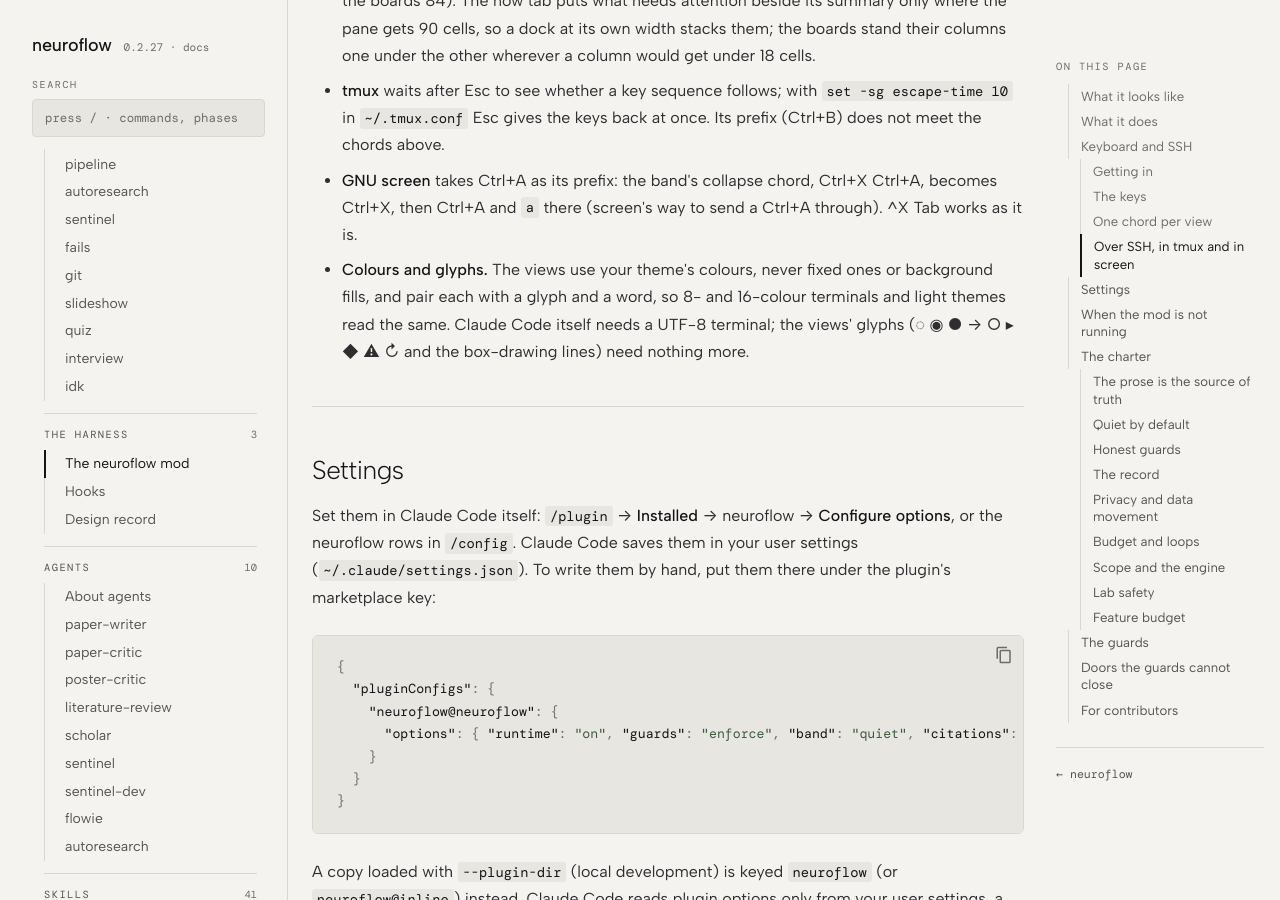
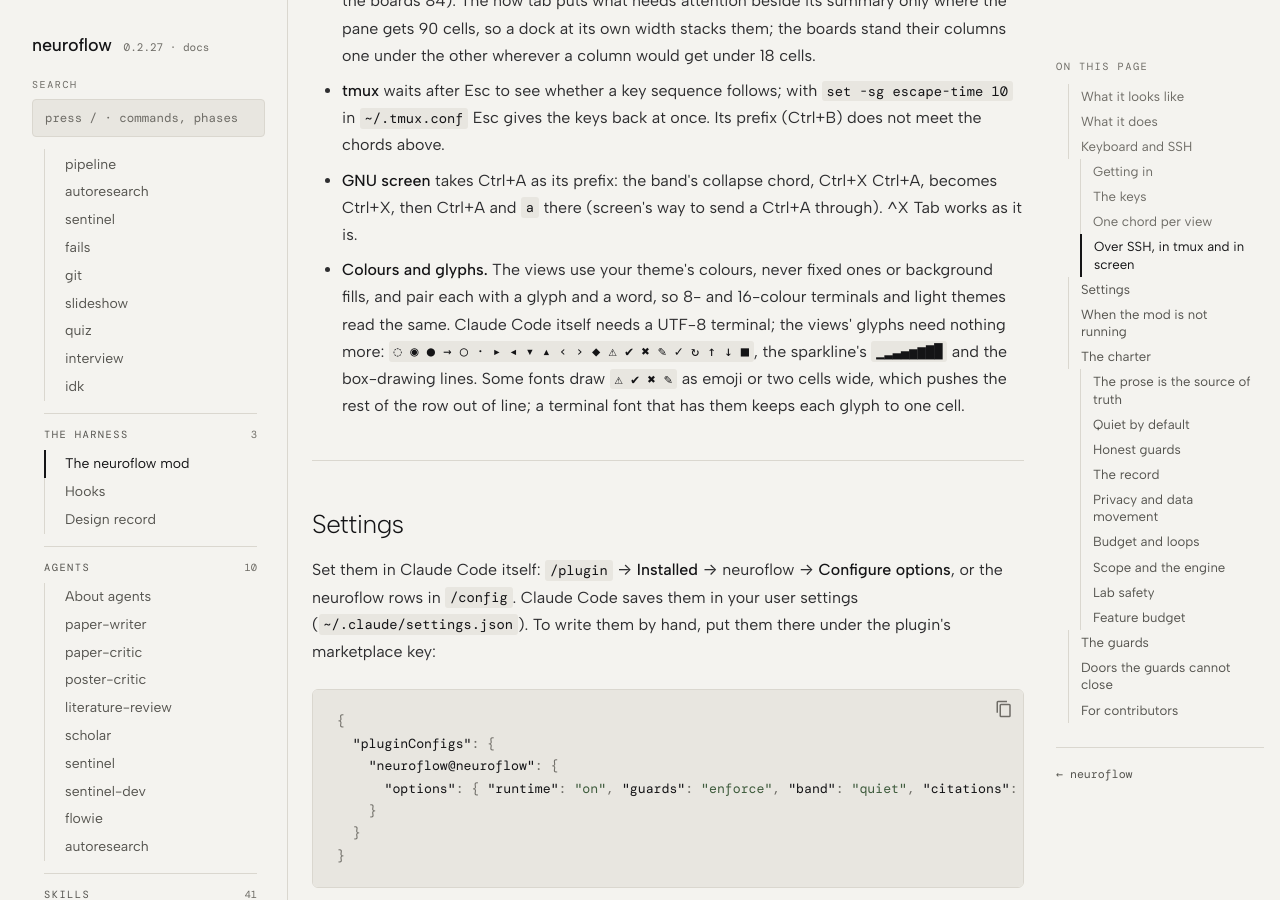
Before and after one commit to stanislavjiricek/neuroflow, an MkDocs documentation site: the page built from docs/concepts/mods.md, in a window 1280 px wide and 900 px high, scrolled down 8189 px. Built offline with MkDocs 1.6.1 and Material for MkDocs 9.7.7, drawn with Linux system fonts in a browser that asks for light colours; some web fonts are replaced; comment, search, counter and statistics services are not loaded.

Commit message:
docs(mod): the SSH section lists every glyph the views draw
The list of the views' glyphs had dropped ✔, which the integrity tab and
the X-ray still draw, and never named ✖, ✎, ✓, ↑, ■, the sparkline's
blocks or the keys' ◂ ▾ ▴ ‹ ›. It now lists them all and says that some
fonts draw ⚠ ✔ ✖ ✎ as emoji or two cells wide, the glyphs the live check
asks testers to watch.

Co-Authored-By: Claude Opus 5.5 <noreply@anthropic.com>

```diff
--- a/docs/concepts/mods.md
+++ b/docs/concepts/mods.md
@@ -234,7 +234,9 @@ opens holding the keys; it works while the prompt has them (Esc first when a pan
   and `a` there (screen's way to send a Ctrl+A through). ^X Tab works as it is.
 - **Colours and glyphs.** The views use your theme's colours, never fixed ones or background fills, and pair each with
   a glyph and a word, so 8- and 16-colour terminals and light themes read the same. Claude Code itself needs a UTF-8
-  terminal; the views' glyphs (◌ ◉ ● → ○ ▸ ◆ ⚠ ↻ and the box-drawing lines) need nothing more.
+  terminal; the views' glyphs need nothing more: `◌ ◉ ● → ○ · ▸ ◂ ▾ ▴ ‹ › ◆ ⚠ ✔ ✖ ✎ ✓ ↻ ↑ ↓ ■`, the sparkline's
+  `▁▂▃▄▅▆▇█` and the box-drawing lines. Some fonts draw `⚠ ✔ ✖ ✎` as emoji or two cells wide, which pushes the rest
+  of the row out of line; a terminal font that has them keeps each glyph to one cell.
 
 ---
 
```
